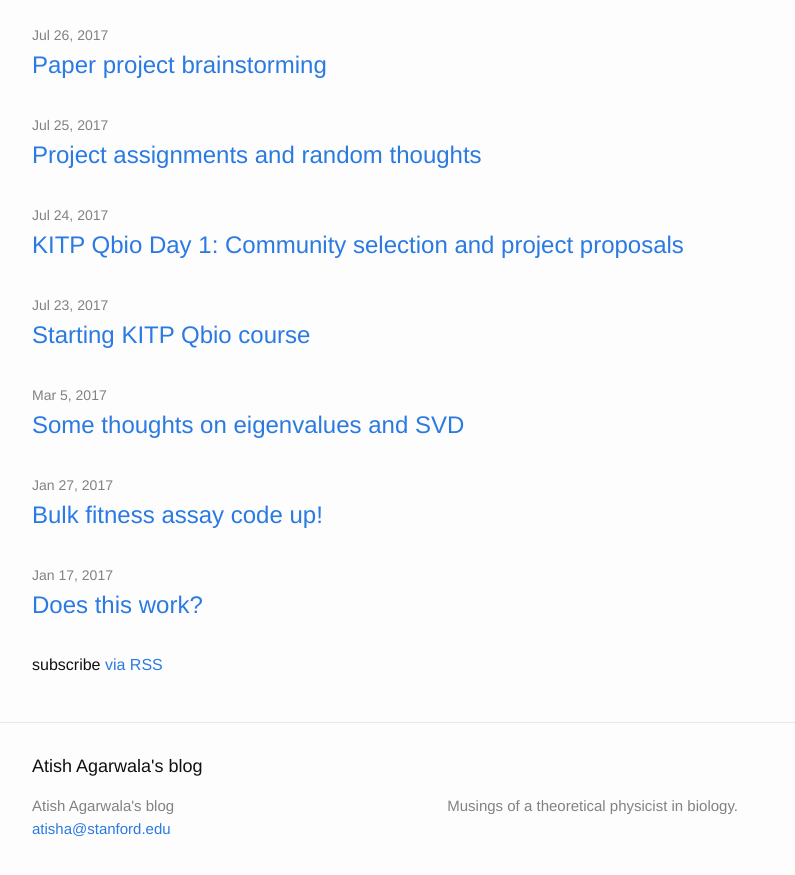
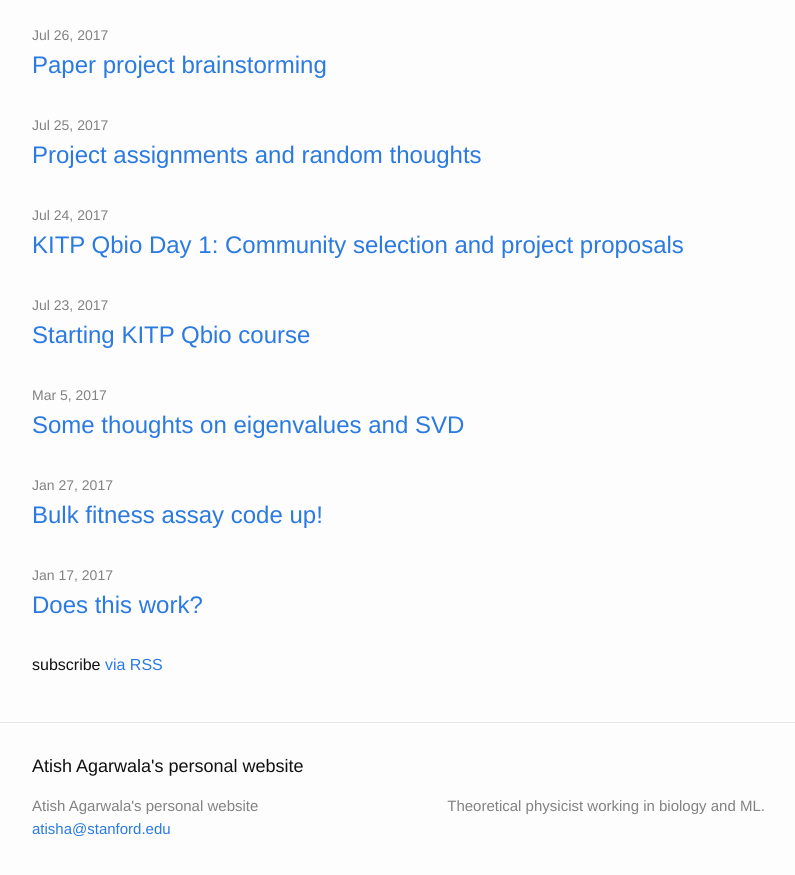
Before and after one commit to atishagarwala/atishagarwala.github.io, a Jekyll site: the page built from index.html, in a window 1280 px wide and 900 px high, scrolled down 654 px. Shown: the top 875 px of the window, without its empty margins (238-1033 px from the left). Built offline with Jekyll 4.4.1, drawn with Linux system fonts in a browser that asks for light colours; some of the changed text lies outside the part shown.

Commit message:
Update _config.yml

```diff
--- a/_config.yml
+++ b/_config.yml
@@ -7,11 +7,11 @@
 
 # Site settings
 title: >
-  Atish Agarwala's blog
+  Atish Agarwala's personal website
 email: atisha@stanford.edu
 theme: jekyll-theme-modernist
 description: > # this means to ignore newlines until "baseurl:"
-  Musings of a theoretical physicist in biology.
+  Theoretical physicist working in biology and ML.
 baseurl: "" # the subpath of your site, e.g. /blog
 url: "https://atishagarwala.github.io" # the base hostname & protocol for your site
 #twitter_username: jekyllrb
```
